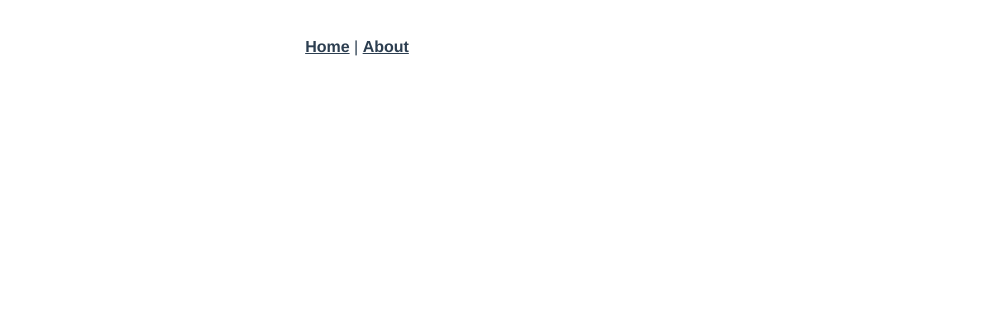
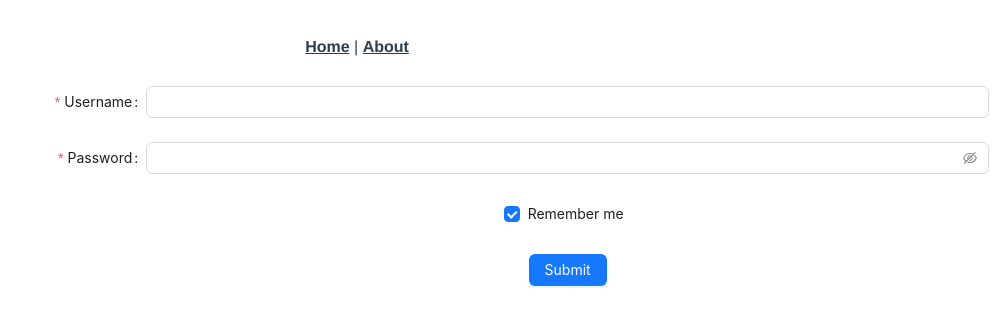
Before and after one commit to mcxen/train, a Vue app in the folder web/: page /login in a window 1280 px wide. Before the commit this address had no page. Shown: the top 326 px of the page, without its empty margins (283-1280 px from the left). Built offline with nearby package versions, Linux system fonts and the light colour scheme.

Commit message:
增加Login路由和页面

```diff
--- a/web/src/router/index.js
+++ b/web/src/router/index.js
@@ -12,8 +12,12 @@
     name: 'about',
     // route level code-splitting
     // this generates a separate chunk (about.[hash].js) for this route
-    // which is lazy-loaded when the route is visited.
+    // which is lazy-loaded when the route is visited.懒加载，就是你需要再去编译，前面那个是快加载
     component: () => import(/* webpackChunkName: "about" */ '../views/AboutView.vue')
+  },
+  {
+    path: '/login',
+    component: ()=>import('../views/LoginView.vue')
   }
 ]
 
--- /dev/null
+++ b/web/src/views/LoginView.vue
@@ -0,0 +1,63 @@
+<!--    负责页面展示-->
+<template>
+    <a-form
+            :model="formState"
+            name="basic"
+            :label-col="{ span: 8 }"
+            :wrapper-col="{ span: 16 }"
+            autocomplete="off"
+            @finish="onFinish"
+            @finishFailed="onFinishFailed"
+    >
+        <a-form-item
+                label="Username"
+                name="username"
+                :rules="[{ required: true, message: 'Please input your username!' }]"
+        >
+            <a-input v-model:value="formState.username" />
+        </a-form-item>
+
+        <a-form-item
+                label="Password"
+                name="password"
+                :rules="[{ required: true, message: 'Please input your password!' }]"
+        >
+            <a-input-password v-model:value="formState.password" />
+        </a-form-item>
+
+        <a-form-item name="remember" :wrapper-col="{ offset: 8, span: 16 }">
+            <a-checkbox v-model:checked="formState.remember">Remember me</a-checkbox>
+        </a-form-item>
+
+        <a-form-item :wrapper-col="{ offset: 8, span: 16 }">
+            <a-button type="primary" html-type="submit">Submit</a-button>
+        </a-form-item>
+    </a-form>
+</template>
+<!--负责执行-->
+<script>
+import { defineComponent, reactive } from 'vue';
+export default defineComponent({
+    setup() {
+        const formState = reactive({
+            username: '',
+            password: '',
+            remember: true,
+        });
+        const onFinish = values => {
+            console.log('Success:', values);
+        };
+        const onFinishFailed = errorInfo => {
+            console.log('Failed:', errorInfo);
+        };
+        return {
+            formState,
+            onFinish,
+            onFinishFailed,
+        };
+    },
+});
+</script>
+<style>
+
+</style>
```
Also changed, not shown: 2 other files (tests, documents, lock files or other folders).
